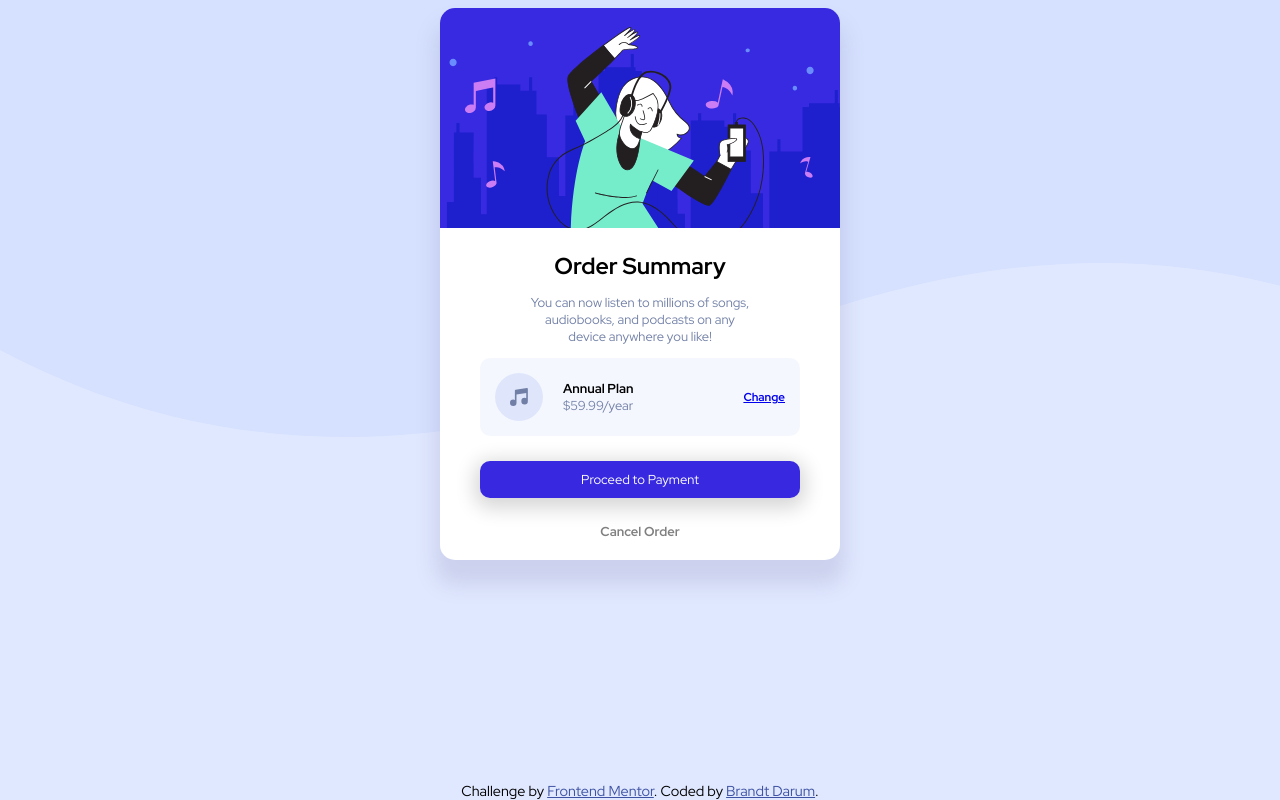
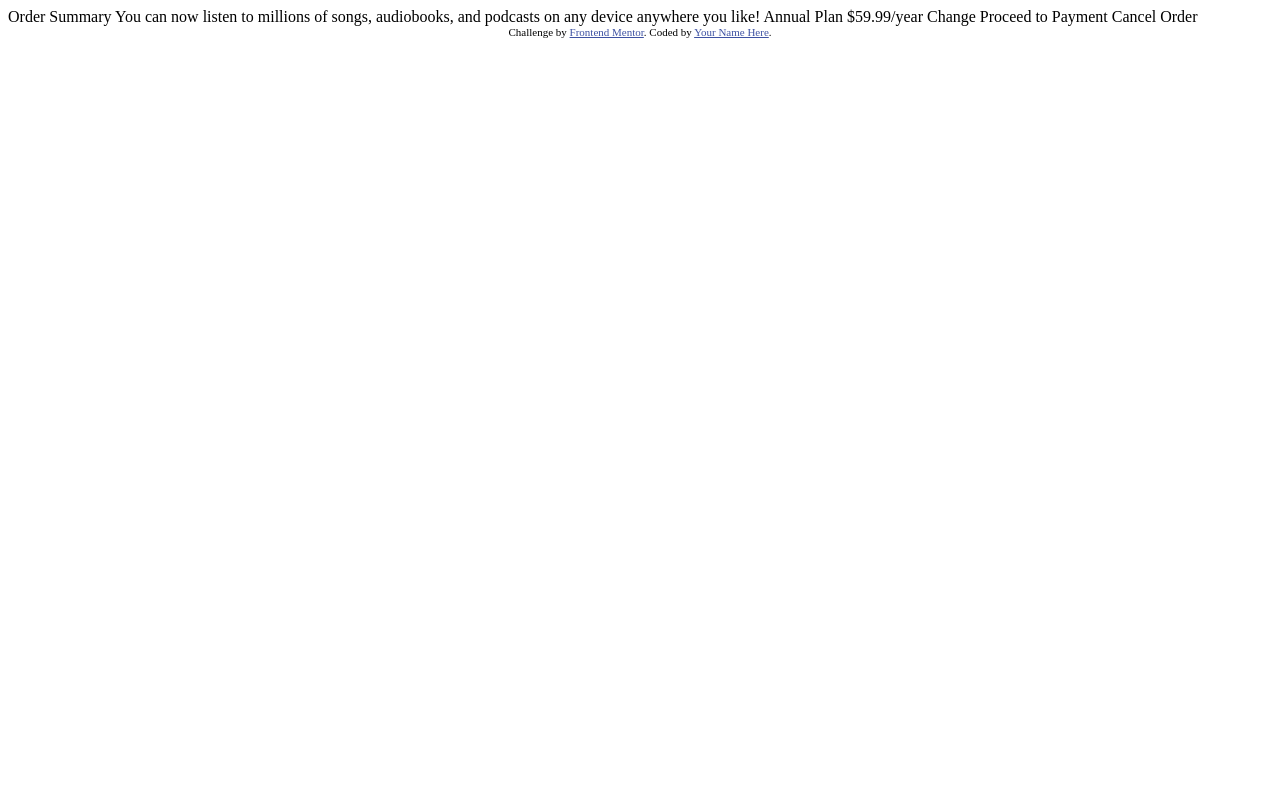
Before and after one commit to brandtdarum/Order-summary-component, a plain HTML site: page index.html in a window 1280 px wide. Drawn offline with Linux system fonts and the light colour scheme.

Commit message:
Reset challenge

```diff
--- a/index.html
+++ b/index.html
@@ -9,37 +9,29 @@
   <title>Frontend Mentor | Order summary card</title>
 
   <!-- Feel free to remove these styles or customise in your own stylesheet 👍 -->
-  <link rel="preconnect" href="https://fonts.googleapis.com">
-  <link rel="preconnect" href="https://fonts.gstatic.com" crossorigin>
-  <link href="https://fonts.googleapis.com/css2?family=Red+Hat+Display:wght@400;700&display=swap" rel="stylesheet">
-  <link rel="stylesheet" href="./style.css">
+  <style>
+    .attribution { font-size: 11px; text-align: center; }
+    .attribution a { color: hsl(228, 45%, 44%); }
+  </style>
 </head>
 <body>
-  <section id="card-list">
-    <article class="card">
-      <img class="image" src="images/illustration-hero.svg">
-      <h3 class="title">Order Summary</h3>
-      <p class="description">You can now listen to millions of songs, audiobooks, and podcasts on any device anywhere you like!</p>
-      <div class="info container">
-        <div class="info left-container">
-          <object class="info icon" type="image/svg+xml" data="images/icon-music.svg"></object>
-          <div class="info text-container">
-            <span class="info text">Annual Plan</span>
-            <span class="info price">$59.99/year</span>
-          </div>
-        </div>
-        <a class="info change link" href="#">Change</a>
-      </div>
-      <div class="payment button">
-        <a class="payment link" href="#">Proceed to Payment</a>
-      </div>
-      <a class="cancel link" href="#">Cancel Order</a>
-    </article>
-  </section>
+
+  Order Summary
+
+  You can now listen to millions of songs, audiobooks, and podcasts on any
+  device anywhere you like!
+
+  Annual Plan
+  $59.99/year
+
+  Change
+
+  Proceed to Payment
+  Cancel Order
 
   <div class="attribution">
     Challenge by <a href="https://www.frontendmentor.io?ref=challenge" target="_blank">Frontend Mentor</a>.
-    Coded by <a href="#">Brandt Darum</a>.
+    Coded by <a href="#">Your Name Here</a>.
   </div>
 </body>
 </html>
--- a/style.css
+++ /dev/null
@@ -1,143 +0,0 @@
-* {
-    box-sizing: border-box;
-    font-family: 'Red Hat Display', sans-serif;
-    font-weight: 400;
-    font-size: 0.9rem;
-}
-
-body {
-    background-image: url("images/pattern-background-desktop.svg");
-    background-repeat: no-repeat;
-    background-color: hsl(225, 100%, 94%);
-}
-
-#card-list {
-    display: flex;
-    flex-flow: row wrap;
-    justify-content: center;
-}
-
-.card {
-    display: flex;
-    flex-flow: column nowrap;
-    align-items: center;
-    max-width: 400px;
-    background-color: white;
-    padding: 0 40px;
-
-    box-shadow: 0 20px 20px 5px rgba(123, 122, 167, 0.2);
-    border-radius: 15px;
-    overflow: hidden;
-}
-
-.title{
-    font-weight: 700;
-    font-size: 1.60rem;
-    margin-bottom: 0;
-}
-
-.description, .info.price{
-    max-width: 70%;
-    text-align: center;
-    color: hsl(224, 23%, 55%);
-}
-
-.info {
-    font-size: 0.9rem;
-}
-
-.info.container {
-    display: flex;
-    flex-flow: row nowrap;
-    justify-content: space-between;
-    align-items: center;
-    background-color: hsl(225, 100%, 98%);
-    border-radius: 10px;
-    padding: 15px;
-    width: 100%;
-}
-
-.info.left-container {
-    display: flex;
-    flex-flow: row nowrap;
-    align-items: center;
-}
-
-.info.icon {
-    margin-right: 20px;
-}
-
-.info.text-container {
-    display: flex;
-    flex-direction: column;
-}
-
-.info.text, .change{
-    font-weight: 700;
-}
-
-.info.change {
-    font-size: 0.8rem;
-}
-
-.change {
-    justify-self: self-end;
-}
-
-.change:hover {
-    text-decoration: none;
-    opacity: 0.6;
-}
-
-.payment.button {
-    display: flex;
-    flex-direction: row;
-    justify-content: center;
-    align-items: center;
-    padding: 10px 0;
-    margin: 25px 0;
-
-    background-color: hsl(245, 75%, 52%);
-    border-radius: 10px;
-    width: 100%;
-    box-shadow: 0 5px 20px 5px rgb(214, 214, 214);
-
-    transition: 0.2s ease;
-}
-
-.payment.button:hover {
-    transition: 0.2s ease;
-    opacity: 0.6;
-}
-
-.payment.link {
-    color: white;
-    font-size: 0.9rem;
-    text-decoration: none;
-}
-
-.cancel.link{
-    margin-bottom: 20px;
-
-    font-weight: 700;
-    color: gray;
-    text-decoration: none;
-}
-
-.cancel.link:hover {
-    color: black;
-}
-
-.attribution {
-    font-size: 1rem;
-    text-align: center;
-    clear:both;
-    position: fixed;
-    left: 0;
-    bottom: 0;
-    width: 100%;
-}
-.attribution a {
-    font-size: 1rem;
-    color: hsl(228, 45%, 44%);
-}
```
